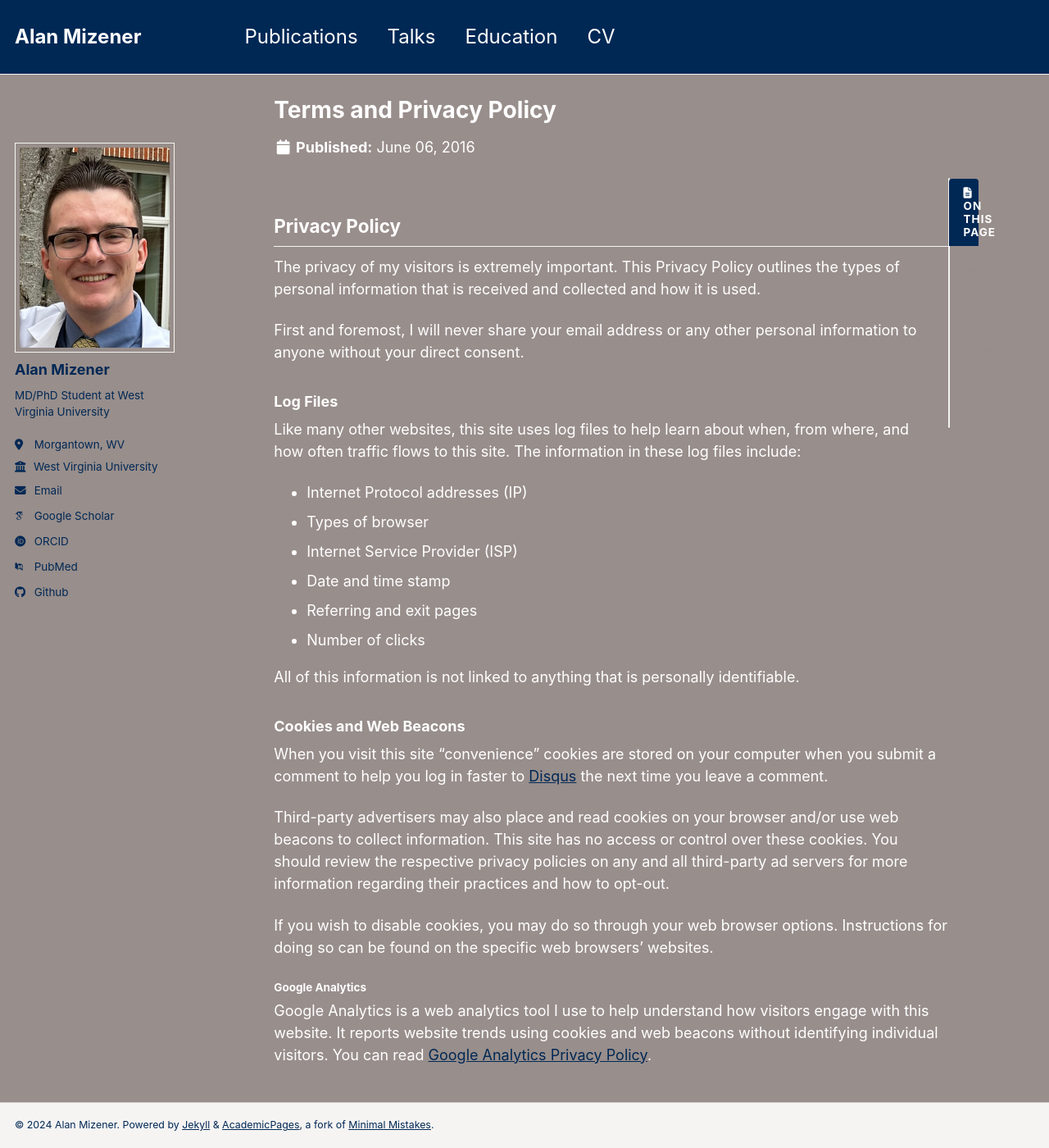
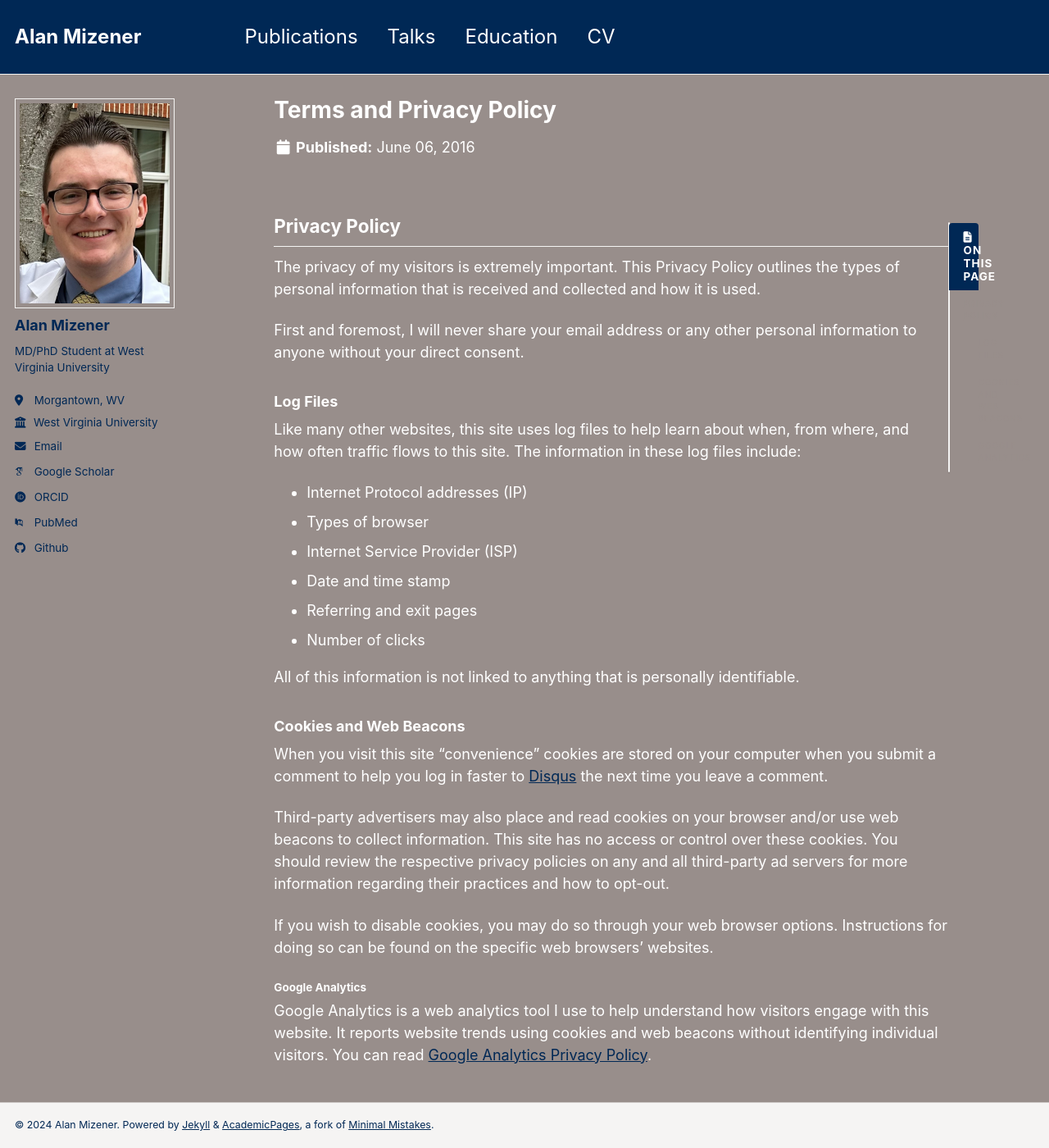
Before and after one commit to admizener/admizener.github.io, a Jekyll site: the page built from _pages/terms.md, in a window 1280 px wide and 1400 px high. Shown: the whole window at 82% size. Built offline with Jekyll 4.4.1, drawn with Linux system fonts in a browser that asks for light colours; some web fonts are replaced.

Commit message:
Update _sidebar.scss

```diff
--- a/_sass/_sidebar.scss
+++ b/_sass/_sidebar.scss
@@ -12,7 +12,6 @@
 
   @include clearfix();
   margin-bottom: 1em;
-  margin-top: 3em;
 
   @media screen and (min-width: $sidebar-screen-min-width) {
     height: 100vh;
@@ -65,6 +64,7 @@
     position: relative;
     float: right;
     width: $right-sidebar-width-narrow;
+    margin-top: 3em;
     margin-left: span(0.5 of 12);
     z-index: 10;
   }
```
